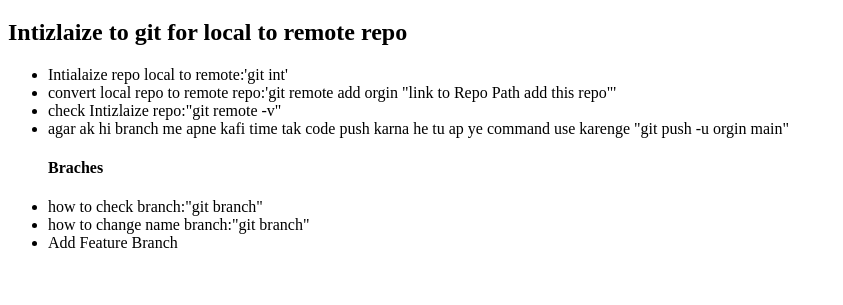
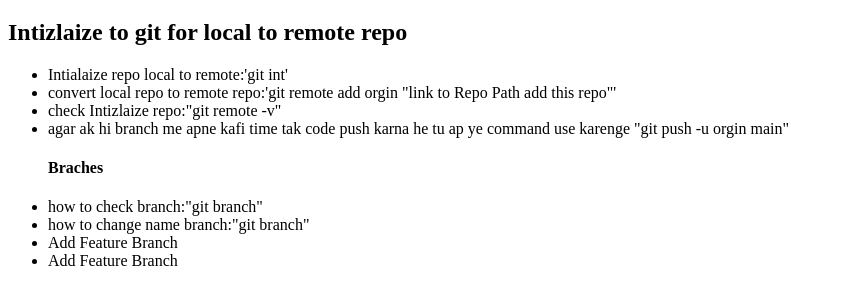
Before and after one commit to MWaqasMW/LocalRepo, a plain HTML site: page index.html in a window 1280 px wide. Shown: the part 61-366 px from the top of the page, without its empty margins (0-843 px from the left). Drawn offline with Linux system fonts and the light colour scheme.

Commit message:
add feature2 branch is practice of branches

```diff
--- a/index.html
+++ b/index.html
@@ -19,6 +19,7 @@
         <li>how to check branch:"git branch"</li>
         <li>how to change name branch:"git branch"</li>
         <li>Add Feature Branch </li>
+        <li>Add Feature Branch </li>
 
 
     </ul>
```
